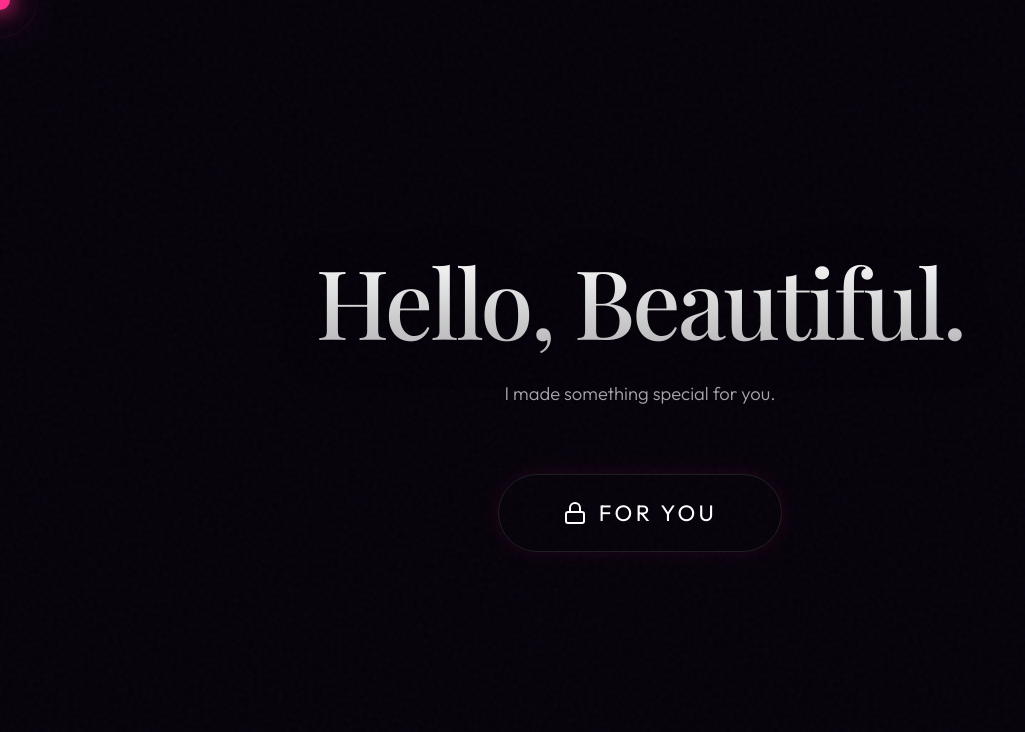
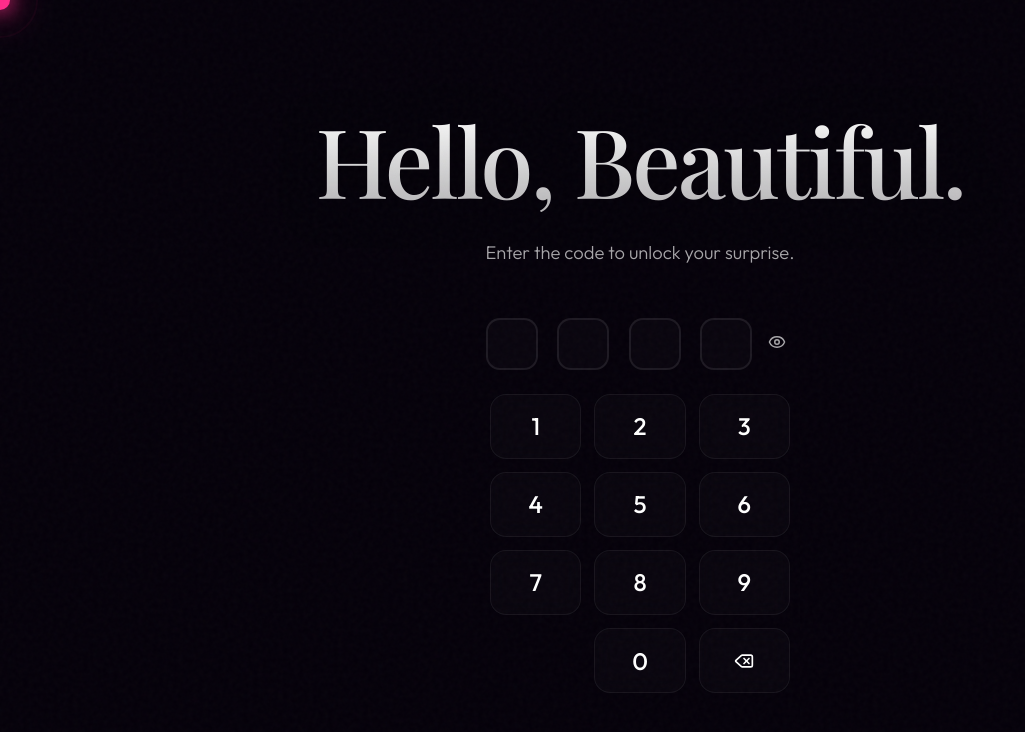
Before and after one commit to swajal-indorkar/Lucid, a React (Vite) app: page / in a window 1280 px wide. Shown: the top 732 px of the page, without its empty margins (0-1025 px from the left). Built offline with nearby package versions, Linux system fonts and the light colour scheme; a web font is replaced by a local one.

Commit message:
Move PIN pad to splash screen - lock at entry

```diff
--- a/src/App.jsx
+++ b/src/App.jsx
@@ -416,12 +416,91 @@ function App() {
         {!hasEntered && (
           <motion.div className="splash-screen" initial={{ opacity: 1 }} exit={{ opacity: 0, scale: 1.1, filter: 'blur(10px)' }} transition={{ duration: 1, ease: "easeInOut" }}>
             <motion.h1 initial={{ opacity: 0, y: -20 }} animate={{ opacity: 1, y: 0 }} transition={{ delay: 0.2 }}>Hello, Beautiful.</motion.h1>
-            <motion.p initial={{ opacity: 0 }} animate={{ opacity: 1 }} transition={{ delay: 0.5 }} style={{ marginBottom: '4rem', opacity: 0.6 }}>I made something special for you.</motion.p>
-            <motion.button className="unlock-btn" onClick={handleEnter} disabled={isUnlocking} whileHover={{ scale: 1.05 }} whileTap={{ scale: 0.95 }}>
-              <motion.div animate={isUnlocking ? { scale: 1.2, opacity: 0 } : { scale: 1, opacity: 1 }} transition={{ duration: 0.5 }} style={{ display: 'flex', alignItems: 'center', gap: '12px' }}>
-                {isUnlocking ? <Unlock size={24} /> : <Lock size={24} />} {isUnlocking ? "Unlocking..." : "For You"}
+            <motion.p initial={{ opacity: 0 }} animate={{ opacity: 1 }} transition={{ delay: 0.5 }} style={{ marginBottom: '3rem', opacity: 0.6 }}>Enter the code to unlock your surprise.</motion.p>
+
+            {!isUnlocking ? (
+              <motion.div initial={{ opacity: 0, y: 20 }} animate={{ opacity: 1, y: 0 }} transition={{ delay: 0.8 }}>
+                {/* PIN Display */}
+                <motion.div
+                  className="pin-display"
+                  animate={pinError ? { x: [-20, 20, -15, 15, -5, 5, 0] } : {}}
+                  transition={{ duration: 0.5 }}
+                  style={{ marginBottom: '1.5rem' }}
+                >
+                  <div className="pin-dots">
+                    {[0, 1, 2, 3].map((i) => (
+                      <motion.div
+                        key={i}
+                        className={`pin-dot ${i < secretPin.length ? 'filled' : ''}`}
+                        animate={i < secretPin.length ? { scale: [0.5, 1.3, 1] } : {}}
+                        transition={{ duration: 0.2 }}
+                      >
+                        {showPin && i < secretPin.length ? secretPin[i] : ''}
+                      </motion.div>
+                    ))}
+                  </div>
+                  <button
+                    className="pin-toggle-visibility"
+                    onClick={() => setShowPin(!showPin)}
+                    style={{ background: 'none', border: 'none', cursor: 'pointer', padding: '8px' }}
+                  >
+                    {showPin ? <EyeOff size={18} color="var(--text-secondary)" /> : <Eye size={18} color="var(--text-secondary)" />}
+                  </button>
+                </motion.div>
+
+                {pinError && (
+                  <motion.p
+                    initial={{ opacity: 0, y: -5 }}
+                    animate={{ opacity: 1, y: 0 }}
+                    style={{ color: '#ff4444', fontSize: '0.9rem', textAlign: 'center', marginBottom: '1rem' }}
+                  >
+                    Wrong code, try again!
+                  </motion.p>
+                )}
+
+                {/* Keypad */}
+                <div className="pin-keypad">
+                  {[1, 2, 3, 4, 5, 6, 7, 8, 9, null, 0, 'del'].map((key, idx) => (
+                    key === null ? <div key={idx} /> : (
+                      <MagneticButton
+                        key={idx}
+                        className="pin-key"
+                        onClick={() => {
+                          if (key === 'del') {
+                            setSecretPin(prev => prev.slice(0, -1));
+                            setPinError(false);
+                          } else if (secretPin.length < 4) {
+                            const newPin = secretPin + key;
+                            setSecretPin(newPin);
+                            setPinError(false);
+                            if (newPin.length === 4) {
+                              if (newPin === '2609') {
+                                setTimeout(() => handleEnter(), 400);
+                              } else {
+                                setPinError(true);
+                                setTimeout(() => setSecretPin(''), 600);
+                              }
+                            }
+                          }
+                        }}
+                      >
+                        {key === 'del' ? <Delete size={20} /> : key}
+                      </MagneticButton>
+                    )
+                  ))}
+                </div>
               </motion.div>
-            </motion.button>
+            ) : (
+              <motion.div
+                initial={{ opacity: 1 }}
+                animate={{ scale: 1.2, opacity: 0 }}
+                transition={{ duration: 0.8 }}
+                style={{ display: 'flex', alignItems: 'center', gap: '12px', justifyContent: 'center' }}
+              >
+                <Unlock size={32} color="var(--accent-pink)" />
+                <span style={{ fontSize: '1.4rem', letterSpacing: '0.15em', textTransform: 'uppercase' }}>Unlocking...</span>
+              </motion.div>
+            )}
           </motion.div>
         )}
       </AnimatePresence>
```
